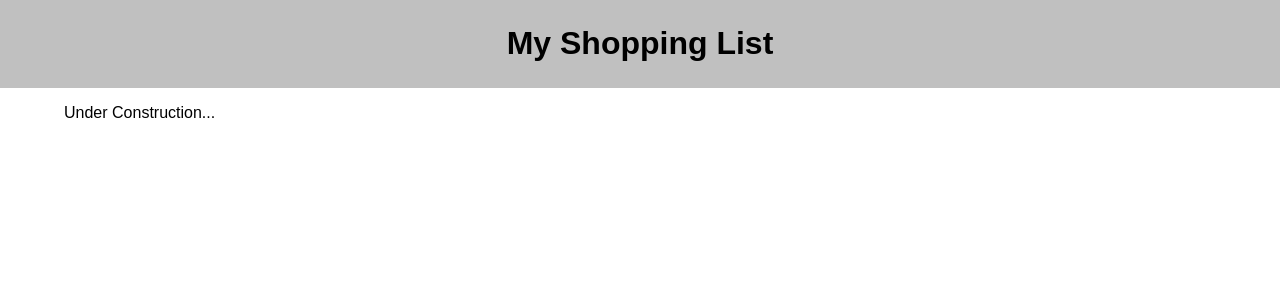
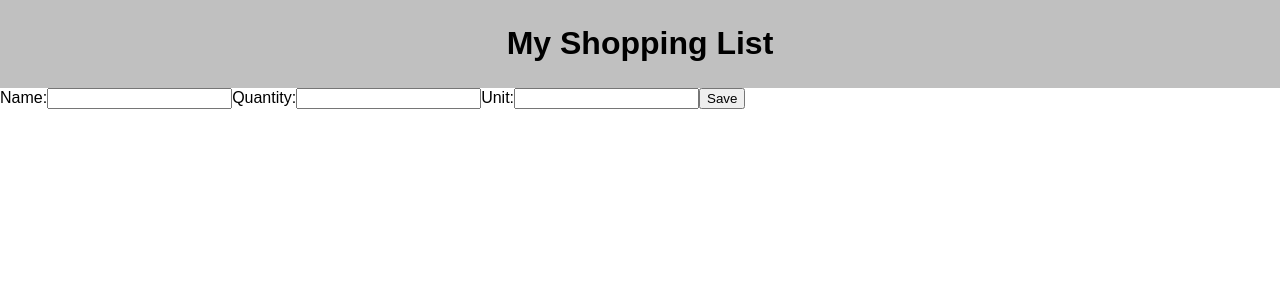
Before and after one commit to csoudbash/group-fs-react-shopping-lists, a React (Create React App) app: page / in a window 1280 px wide. Shown: the top 300 px of the page. Built offline with nearby package versions, Linux system fonts and the light colour scheme; no server answers.

Commit message:
router GET function fixed

```diff
--- a/src/components/App/App.jsx
+++ b/src/components/App/App.jsx
@@ -3,6 +3,7 @@ import axios from 'axios';
 import React, {useState, useEffect} from 'react';
 import Header from '../Header/Header.jsx';
 import './App.css';
+import FormList from '../FormList/FormList.jsx';
 
 
 function App() {
@@ -25,13 +26,11 @@ function App() {
         console.log('in useEffect');
         getItems();
     }, [])
-
+    console.log(itemList);
     return (
         <div className="App">
             <Header />
-            <main>
-                <p>Under Construction...</p>
-            </main>
+            <FormList />
         </div>
     );
 }
--- /dev/null
+++ b/src/components/FormList/FormList.jsx
@@ -0,0 +1,41 @@
+import {useState} from 'react';
+
+function FormList() {
+
+
+    const [newItemName, setItemName] = useState('');
+    const [newItemQuantity, setItemQuantity] = useState('');
+    const [newItemUnit, setItemUnit] = useState('');
+    const handleSubmit = (event) => {
+        console.log('new item submitted!')
+    }
+        console.log('new item submitted!')
+
+    return(
+        <form>
+            <label>Name:</label>
+            <input type="text"
+                onChange={(event) => setItemName(event.target.value)}
+                value={newItemName}
+
+            />
+            <label>Quantity:</label>
+            <input
+                type="number"
+                onChange={(event) => setItemQuantity(event.target.value)}
+                value={newItemQuantity}
+
+            />
+            <label>Unit:</label>
+            <input
+                type="text"
+                onChange={(event) => setItemUnit(event.target.value)}
+                value={newItemUnit}
+
+            />
+            <button type="submit" onSubmit={handleSubmit}>Save</button>
+
+        </form>
+    )
+}
+export default FormList;
```
Also changed, not shown: 1 other file (tests, documents, lock files or other folders).
